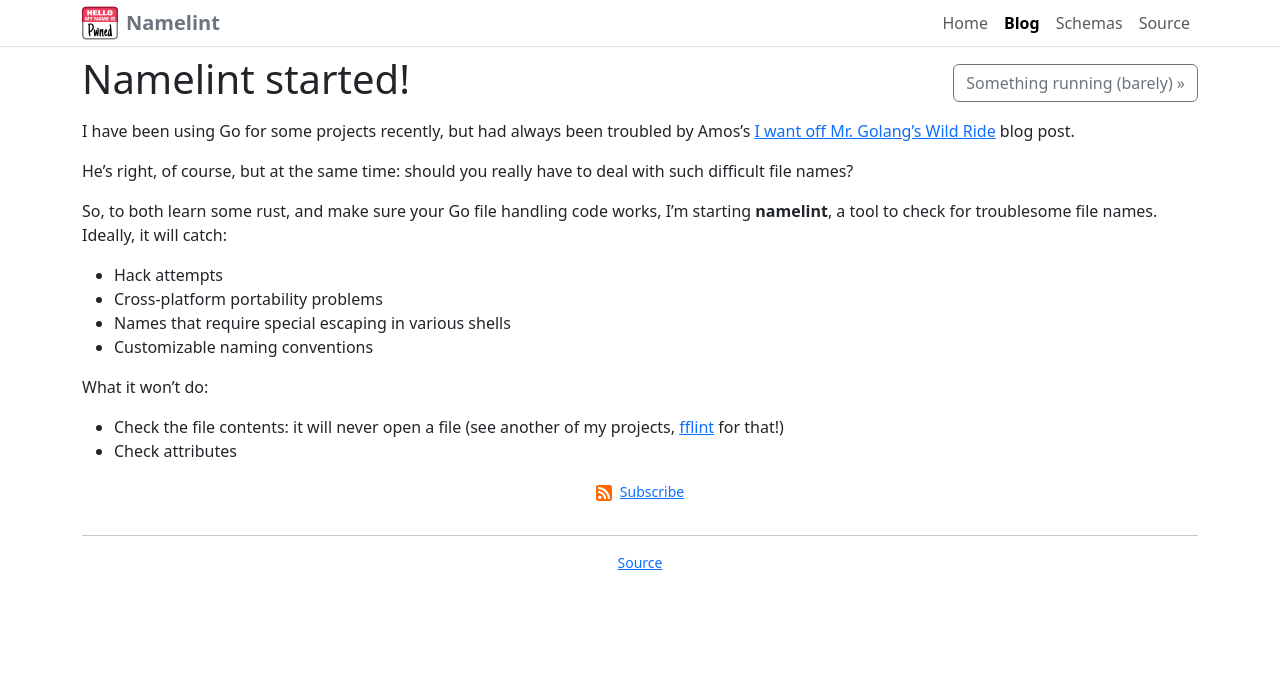
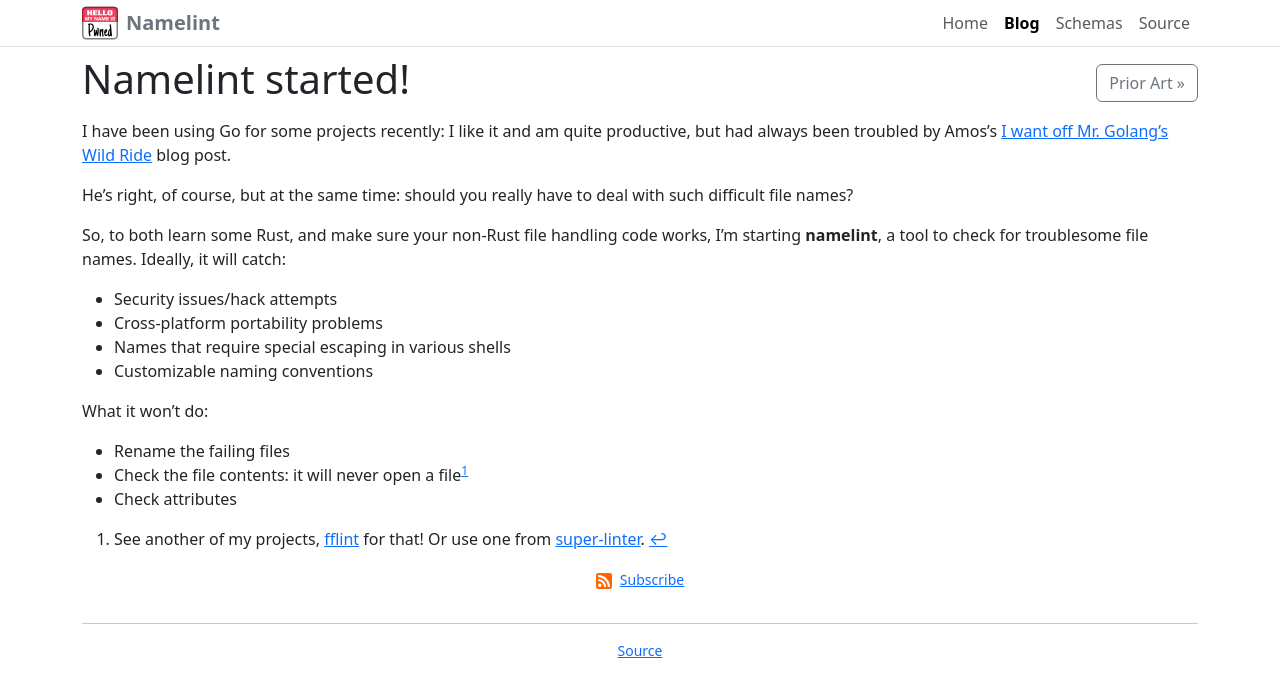
Before and after one commit to mattkenney/namelint, a Jekyll site: the page built from docs/_posts/2024-08-16-starting.md, in a window 1280 px wide. Shown: the top 697 px of the page. Built offline with Jekyll 4.4.1, drawn with Linux system fonts in a browser that asks for light colours.

Commit message:
Prior art blog post

```diff
--- a/docs/_posts/2024-08-16-starting.md
+++ b/docs/_posts/2024-08-16-starting.md
@@ -2,20 +2,24 @@
 title: Namelint started!
 ---
 
-I have been using Go for some projects recently, but had always been troubled by Amos's
+I have been using Go for some projects recently: I like it and am quite productive, but had always been troubled by Amos's
 [I want off Mr. Golang's Wild Ride](https://fasterthanli.me/articles/i-want-off-mr-golangs-wild-ride)
 blog post.
 
 He's right, of course, but at the same time: should you really have to deal with such difficult file names?
 
-So, to both learn some rust, and make sure your Go file handling code works, I'm starting **namelint**, a tool to check for troublesome file names.  Ideally, it will catch:
+So, to both learn some Rust, and make sure your non-Rust file handling code works, I'm starting **namelint**, a tool to check for troublesome file names.  Ideally, it will catch:
 
-* Hack attempts
+* Security issues/hack attempts
 * Cross-platform portability problems
 * Names that require special escaping in various shells
 * Customizable naming conventions
 
 What it won't do:
 
-* Check the file contents: it will never open a file (see another of my projects, [fflint](https://www.fflint.dev/) for that!)
+* Rename the failing files
+* Check the file contents: it will never open a file[^1]
 * Check attributes
+
+
+[^1]: See another of my projects, [fflint](https://www.fflint.dev/) for that!  Or use one from [super-linter](https://github.com/super-linter/super-linter).
--- a/docs/blog/index.html
+++ b/docs/blog/index.html
@@ -11,7 +11,7 @@ rss: true
         {% for post in site.posts %}
         <tr>
             <td>{{post.date | slice: 0, 10 }}</td>
-            <td><a href="{{post.url}}">{{post.title}}</a></td>
+            <td>{% if post.draft %}<span class="badge text-bg-secondary">draft</span> {% endif %}<a href="{{post.url}}">{{post.title}}</a></td>
             <td class="text-end">{% for tag in post.tags %}
                 <a href="tags.html?tag={{tag}}" class="badge text-bg-secondary">{{tag | replace: "_", " "}}</a>
                 {% endfor %}
```
Also changed, not shown: docs/_drafts/case.md (+4 -0 lines), docs/_posts/2024-08-17-prior-art.md (added, +36 -0 lines).
